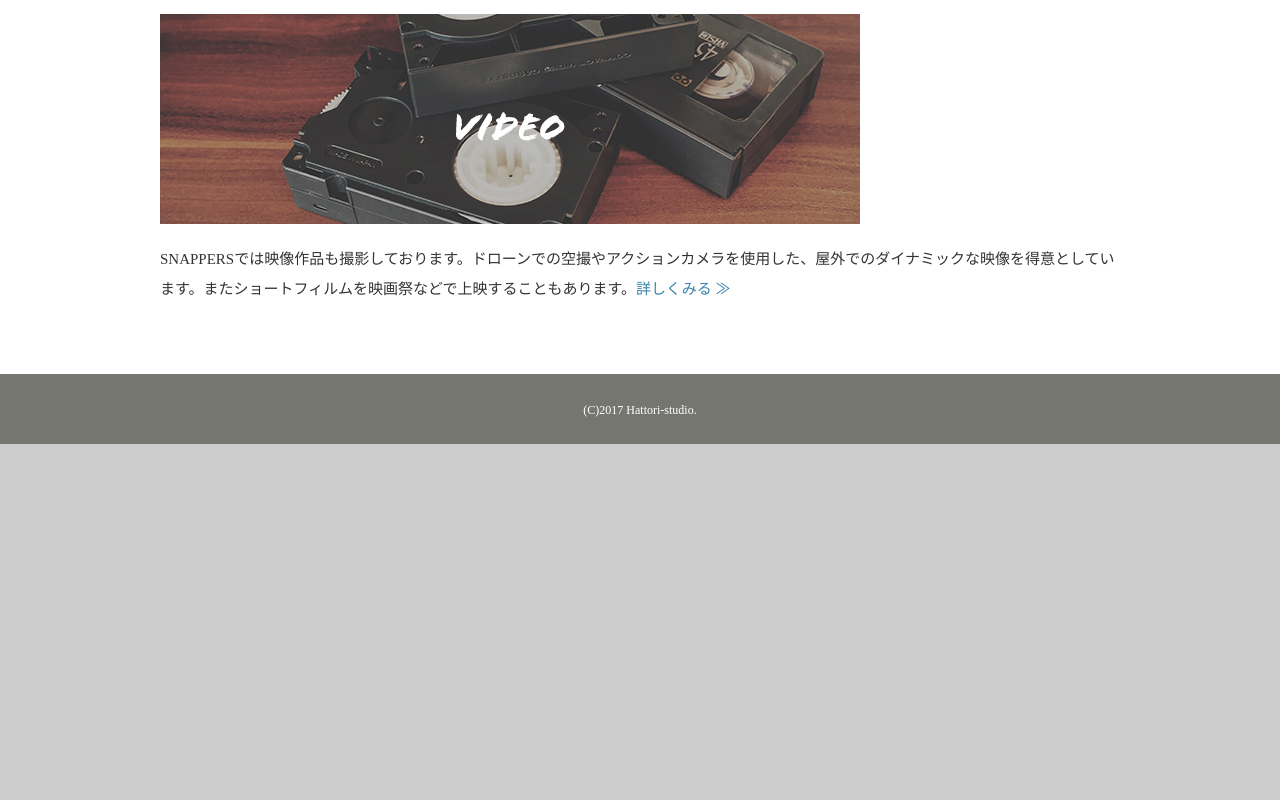
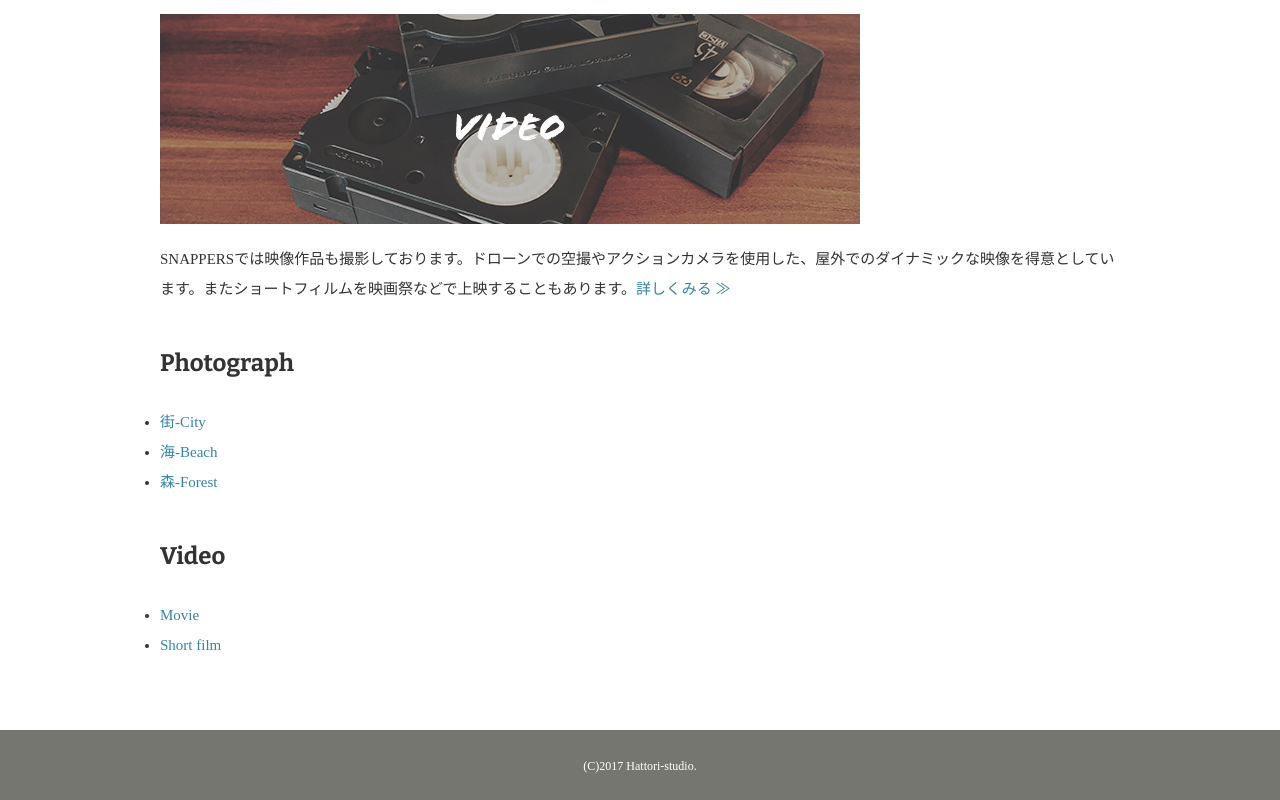
Before and after one commit to sho33y/practice_coding, a plain HTML site: page portfolio.html in a window 1280 px wide. Shown: the part 808-1608 px from the top of the page. Before the commit the page ends 1252 px from the top, so only its background shows below. Drawn offline with nearby package versions, Linux system fonts and the light colour scheme.

Commit message:
サイドバーのhtml作成

```diff
--- a/portfolio.html
+++ b/portfolio.html
@@ -40,6 +40,21 @@
                 </section>
             </div>
             <aside class="sidebar">
+                <section>
+                    <h2>Photograph</h2>
+                    <ul>
+                        <li><a href="photograph.html#city">街-City</a></li>
+                        <li><a href="photograph.html#beach">海-Beach</a></li>
+                        <li><a href="photograph.html#forest">森-Forest</a></li>
+                    </ul>
+                </section>
+                <section>
+                    <h2>Video</h2>
+                    <ul>
+                        <li><a href="video.html#movie">Movie</a></li>
+                        <li><a href="video.html#short-film">Short film</a></li>
+                    </ul>
+                </section>
             </aside>
         </div>
     </div>
```
